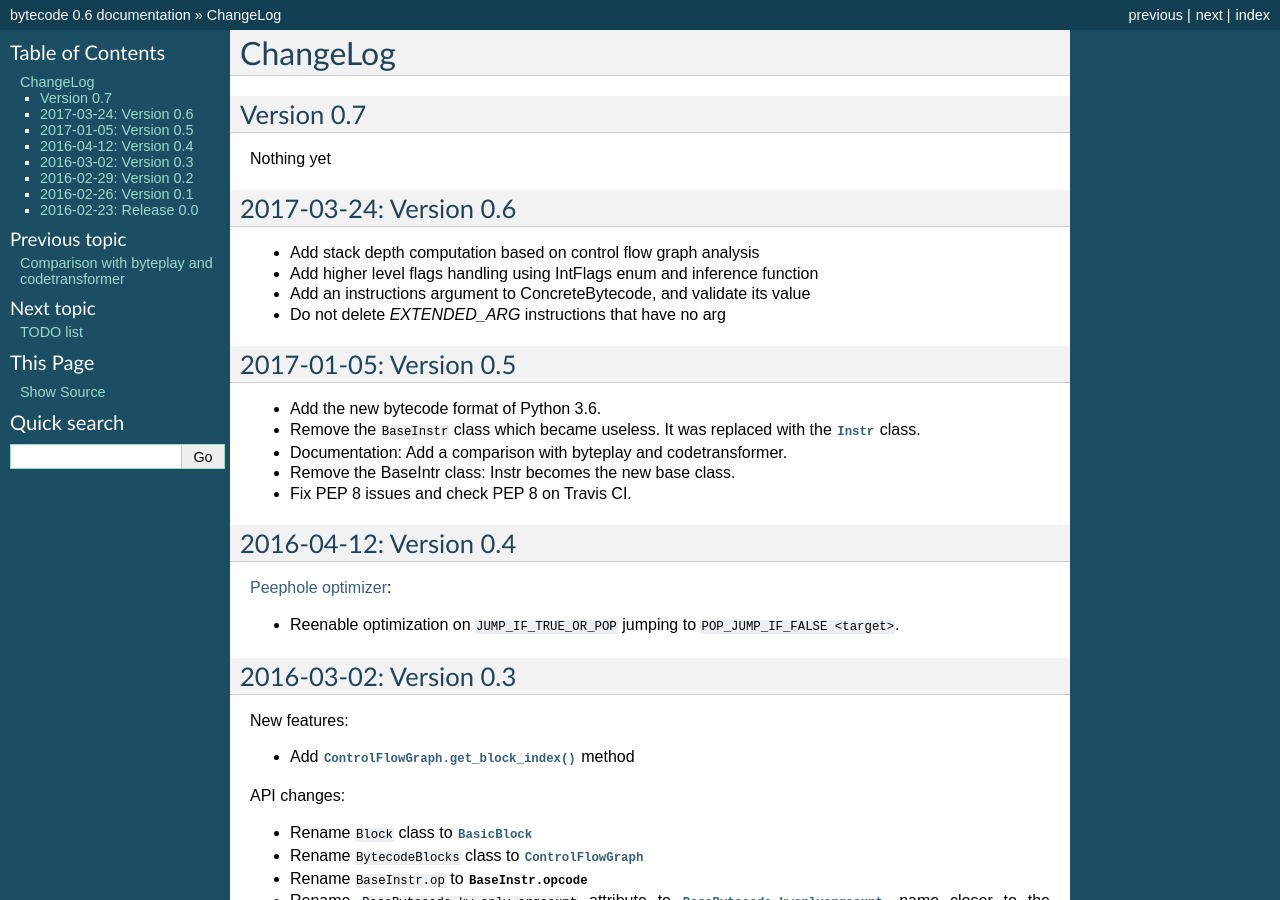
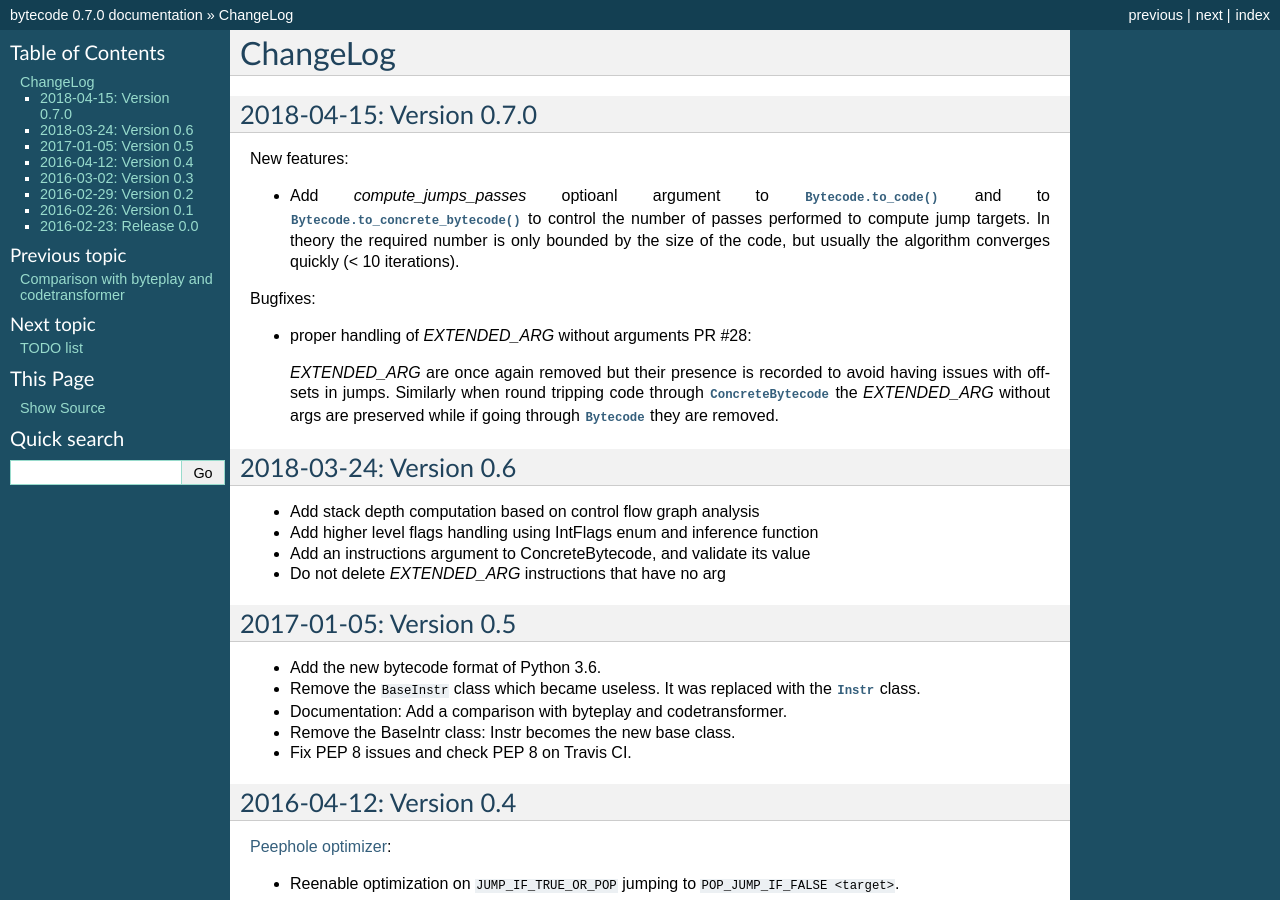
Before and after one commit to MatthieuDartiailh/bytecode, a Sphinx documentation site: the page built from doc/changelog.rst, in a window 1280 px wide and 900 px high. Built offline with Sphinx 7.4.7, drawn with Linux system fonts in a browser that asks for light colours; some of the changed text lies outside the part shown.

Commit message:
release 0.7.0

```diff
--- a/bytecode/__init__.py
+++ b/bytecode/__init__.py
@@ -1,4 +1,4 @@
-__version__ = '0.6.0'
+__version__ = '0.7.0'
 
 __all__ = ['Label', 'Instr', 'SetLineno', 'Bytecode',
            'ConcreteInstr', 'ConcreteBytecode',
--- a/doc/changelog.rst
+++ b/doc/changelog.rst
@@ -1,13 +1,28 @@
 ChangeLog
 =========
 
-Version 0.7
------------
+2018-04-15: Version 0.7.0
+-------------------------
 
-Nothing yet
+New features:
+
+- Add `compute_jumps_passes` optioanl argument to :meth:`Bytecode.to_code` and
+  to :meth:`Bytecode.to_concrete_bytecode` to control the number of passes
+  performed to compute jump targets. In theory the required number is only
+  bounded by the size of the code, but usually the algorithm converges quickly
+  (< 10 iterations).
+
+Bugfixes:
+
+- proper handling of `EXTENDED_ARG` without arguments PR #28:
+
+  `EXTENDED_ARG` are once again removed but their presence is recorded to avoid
+  having issues with offsets in jumps. Similarly when round tripping code
+  through :class:`ConcreteBytecode` the `EXTENDED_ARG` without args are
+  preserved while if going through :class:`Bytecode` they are removed.
 
 
-2017-03-24: Version 0.6
+2018-03-24: Version 0.6
 -----------------------
 
 * Add stack depth computation based on control flow graph analysis
--- a/doc/conf.py
+++ b/doc/conf.py
@@ -44,7 +44,7 @@ master_doc = 'index'
 
 # General information about the project.
 project = u'bytecode'
-copyright = u'2016, Victor Stinner'
+copyright = u'2016-2018, Victor Stinner'
 
 # The version info for the project you're documenting, acts as replacement for
 # |version| and |release|, also used in various other places throughout the
@@ -52,7 +52,7 @@ copyright = u'2016, Victor Stinner'
 #
 # The short X.Y version.
 # The full version, including alpha/beta/rc tags.
-version = release = '0.6'
+version = release = '0.7.0'
 
 
 # The language for content autogenerated by Sphinx. Refer to documentation
--- a/setup.py
+++ b/setup.py
@@ -25,7 +25,7 @@
 #  - git commit -a -m "post-release"
 #  - git push
 
-VERSION = '0.6.0'
+VERSION = '0.7.0'
 
 DESCRIPTION = 'Python module to generate and modify bytecode'
 CLASSIFIERS = [
```
Also changed, not shown: 1 other file.
